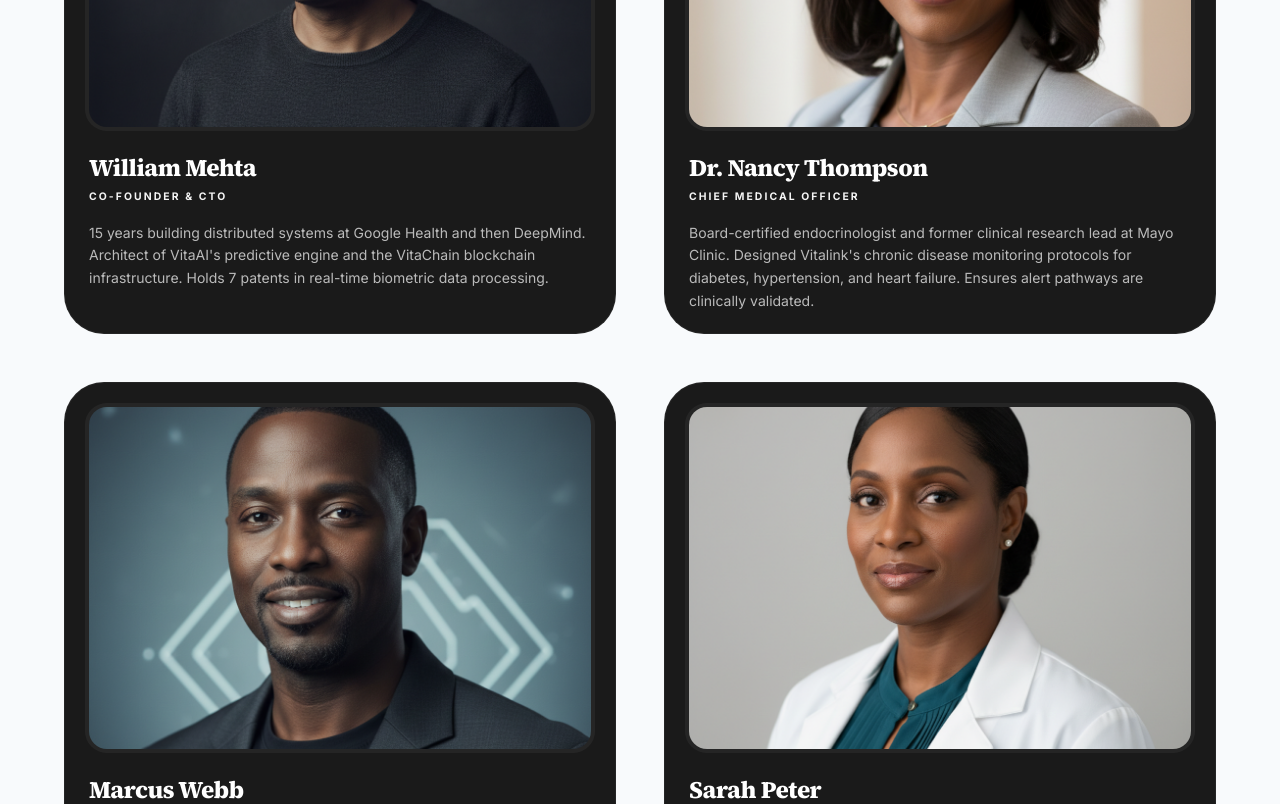
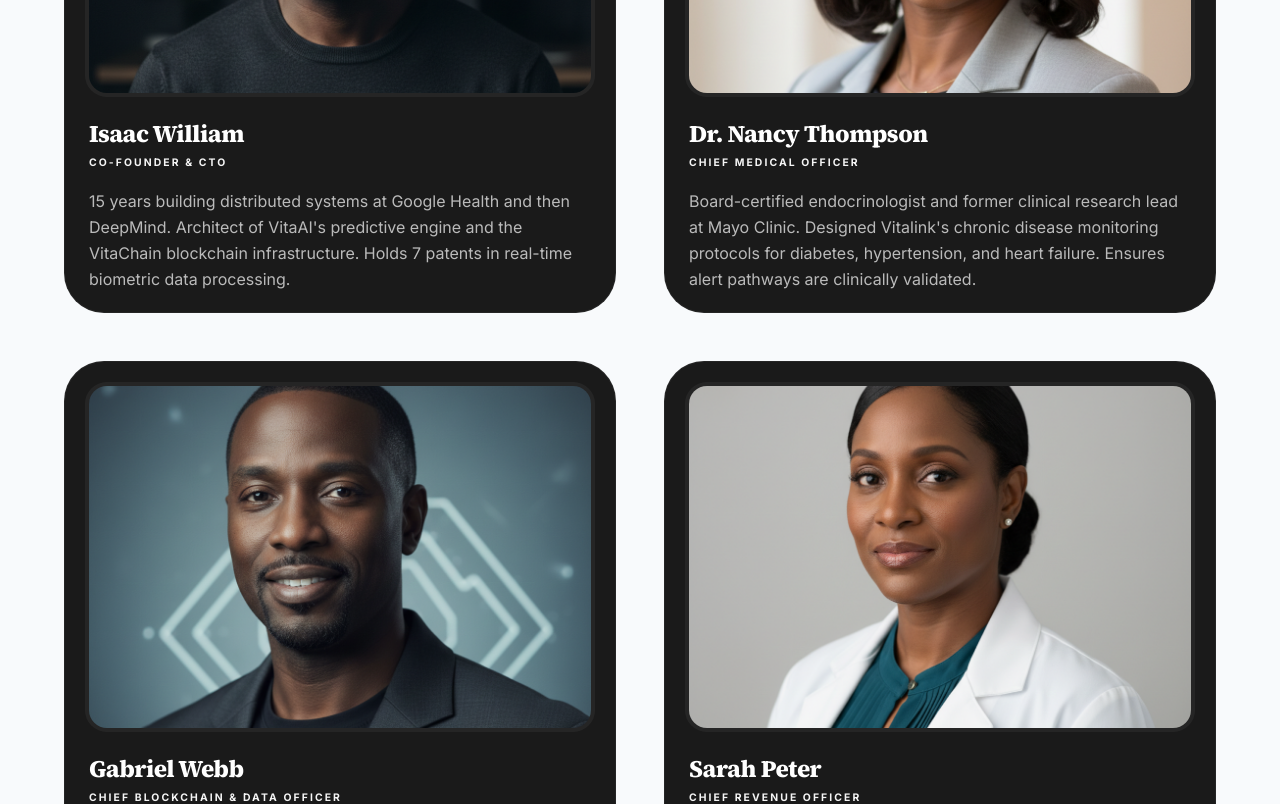
Before and after one commit to iom-future/vitalink, a React (Vite) app: page /#/ in a window 1280 px wide. Shown: the part 9140-9944 px from the top of the page. Built offline with nearby package versions, Linux system fonts and the light colour scheme; the HTML template or start-up script is replaced by a standard one.

Commit message:
change image of co-founder and edit some names

```diff
--- a/src/components/Team.jsx
+++ b/src/components/Team.jsx
@@ -13,7 +13,7 @@ const TEAM = [
     bio: 'A former interventional cardiologist at Johns Hopkins with 14 years of front-line clinical excellence. Founded Vitalink after witnessing the devastating gaps in continuous patient visibility. Now driving the clinical vision that bridges reactive medicine with proactive, life-saving intelligence.'
   },
   {
-    name: 'William Mehta',
+    name: 'Isaac William',
     role: 'Co-Founder & CTO',
     image: Person4,
     bio: '15 years building distributed systems at Google Health and then DeepMind. Architect of VitaAI\'s predictive engine and the VitaChain blockchain infrastructure. Holds 7 patents in real-time biometric data processing.'
@@ -25,7 +25,7 @@ const TEAM = [
     bio: 'Board-certified endocrinologist and former clinical research lead at Mayo Clinic. Designed Vitalink\'s chronic disease monitoring protocols for diabetes, hypertension, and heart failure. Ensures alert pathways are clinically validated.'
   },
   {
-    name: 'Marcus Webb',
+    name: 'Gabriel Webb',
     role: 'Chief Blockchain & Data Officer',
     image: Person3,
     bio: 'Ex-Ethereum Foundation contributor and former data privacy lead at a major EHR company. Built the VitaChain patient-owned wallet system and anonymized data marketplace. Champion of patient data rights.'
@@ -60,7 +60,7 @@ export default function Team() {
         <div className="grid grid-cols-1 md:grid-cols-2 gap-12">
           {/* CEO / Featured Card */}
           <motion.div
-            className="md:col-span-2 flex flex-col md:flex-row bg-white/5 rounded-[2.5rem] overflow-hidden border border-white/10 group  h-[450px]"
+            className="md:col-span-2 flex flex-col md:flex-row bg-white/5 rounded-[2.5rem] overflow-hidden border border-white/10 group  h-auto"
             initial={{ opacity: 0, y: 30 }}
             whileInView={{ opacity: 1, y: 0 }}
             viewport={{ once: true }}
@@ -81,7 +81,7 @@ export default function Team() {
                 <span className="text-accent font-bold text-xs uppercase tracking-[0.2em]">{TEAM[0].role}</span>
               </div>
               <h3 className="text-white text-3xl md:text-4xl font-black mb-6 tracking-tight">{TEAM[0].name}</h3>
-              <p className="text-white/80 text-lg leading-relaxed max-w-xl">
+              <p className="text-white/80 md:text-lg text-base  leading-relaxed max-w-xl">
                 {TEAM[0].bio}
               </p>
             </div>
@@ -110,7 +110,7 @@ export default function Team() {
               <div className="px-1 flex-grow">
                 <h4 className="text-white text-2xl font-bold tracking-tight mb-2">{member.name}</h4>
                 <p className="text-accent text-[0.65rem] font-bold uppercase tracking-[0.2em] mb-4">{member.role}</p>
-                <p className="text-white/70 text-sm leading-relaxed">
+                <p className="text-white/70 md:text-base text-sm leading-relaxed">
                   {member.bio}
                 </p>
               </div>
```
Also changed, not shown: src/assets/team/person4.png.
